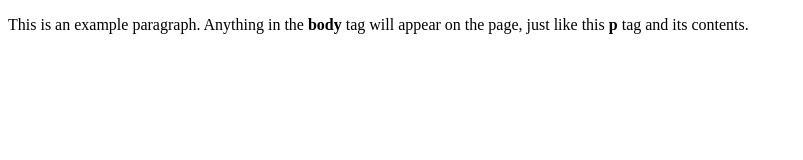
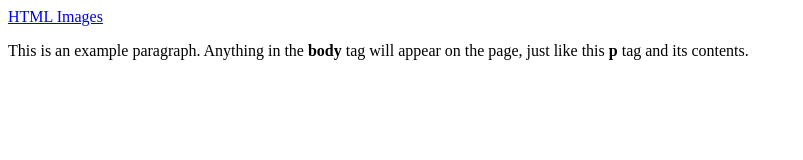
Before and after one commit to clementsofware/BTS, a plain HTML site: page index.html in a window 1280 px wide. Shown: the whole page, without its empty margins (0-803 px from the left). Drawn offline with Linux system fonts and the light colour scheme.

Commit message:
Update index.html

```diff
--- a/index.html
+++ b/index.html
@@ -4,6 +4,7 @@
     <title>Final Year GIS MSC Project on BTS!</title>
   </head>
   <body>
+    <a href="BTSonline.html">HTML Images</a>
     <p>This is an example paragraph. Anything in the <strong>body</strong> tag will appear on the page, just like this <strong>p</strong> tag and its contents.</p>
   </body>
 </html>
```
